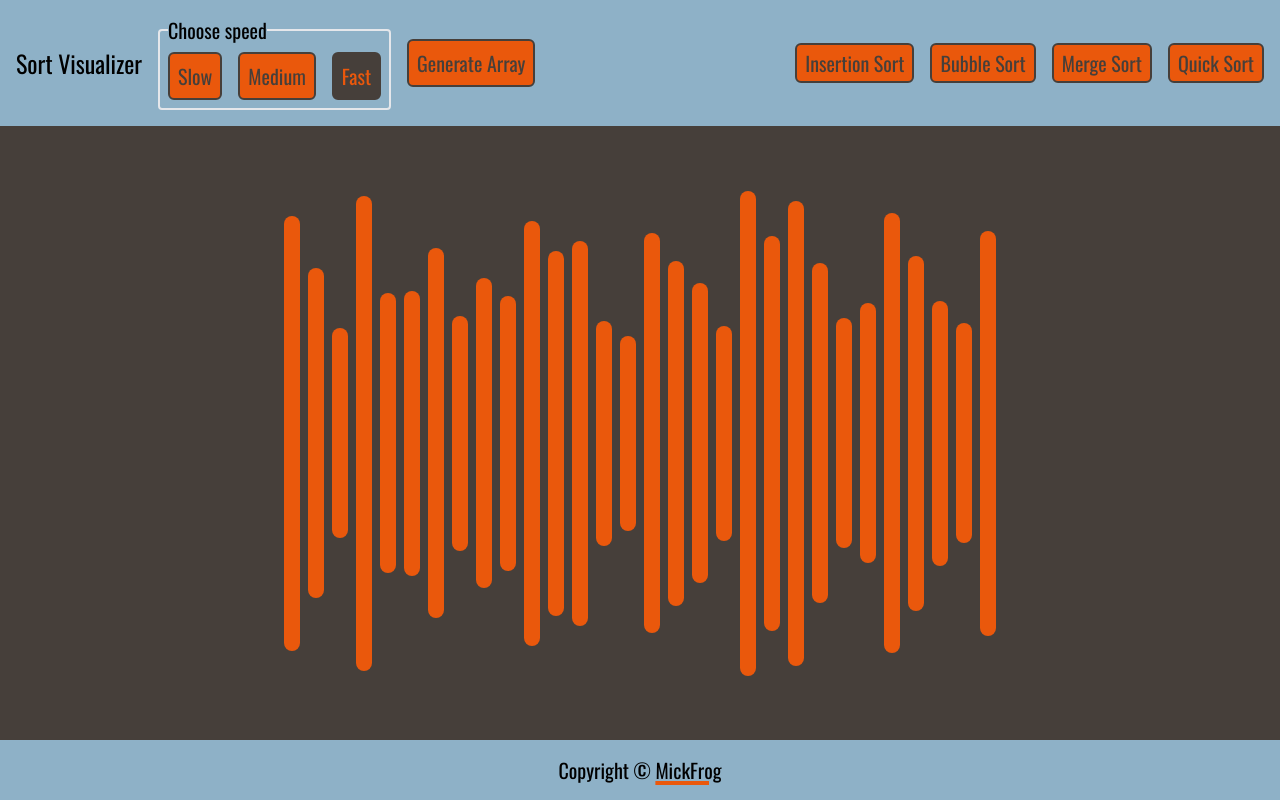
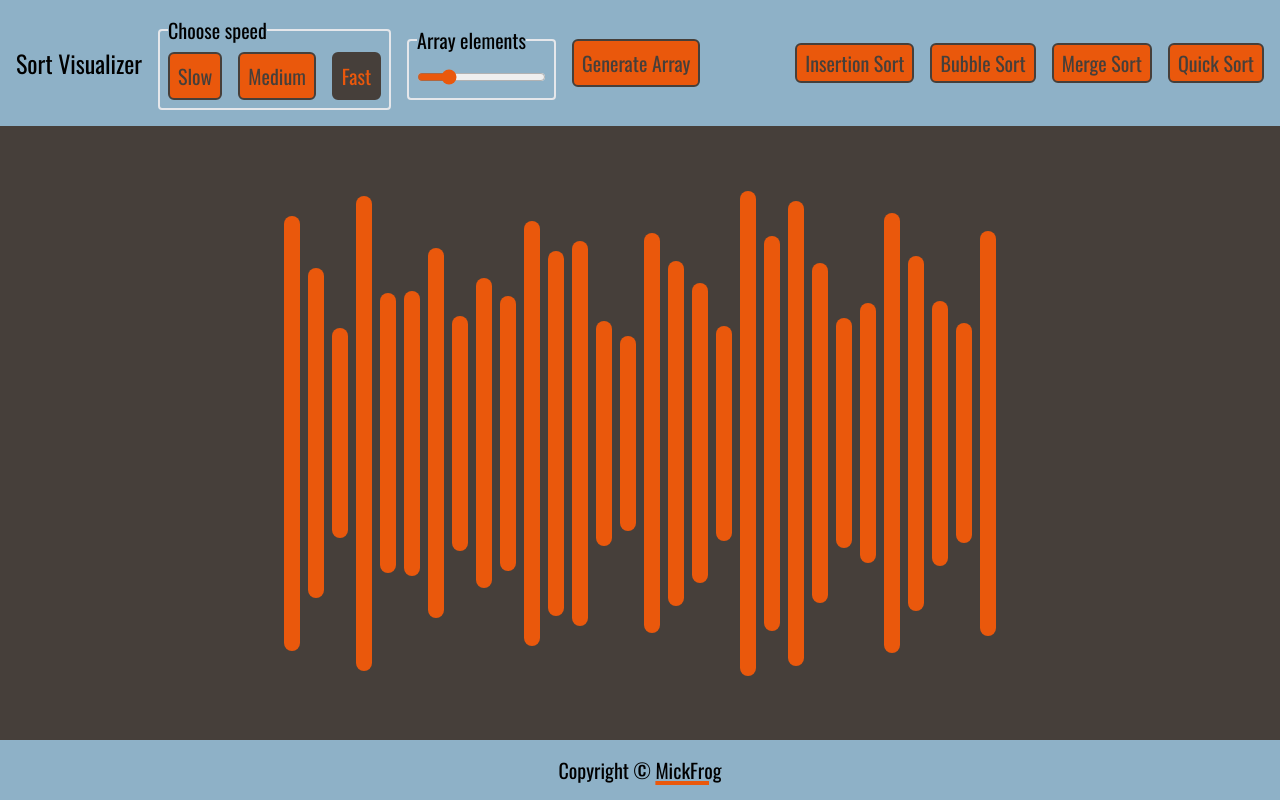
Before and after one commit to MickFrog/sort-visualizer, a React (Create React App) app: page / in a window 1280 px wide. Built offline with nearby package versions, Linux system fonts and the light colour scheme.

Commit message:
add array elements slider

```diff
--- a/src/components/MyHeader.js
+++ b/src/components/MyHeader.js
@@ -62,6 +62,10 @@ const MyHeader = (props) => {
               Fast
             </button>
           </fieldset>
+          <fieldset className="border-2 p-2 rounded">
+            <legend>Array elements</legend>
+            <input type="range" min="10" max="200" />
+          </fieldset>
           <button onClick={handleRandomize}>Generate Array</button>
         </div>
         <div className="text-xl h-10 flex gap-4">
--- a/src/index.css
+++ b/src/index.css
@@ -32,7 +32,8 @@ button:hover {
   @apply bg-[#463F3A] text-orange-600;
 }
 
-input[type="radio"] {
+input[type="radio"],
+input[type="range"] {
   @apply accent-orange-600;
 }
 
```
